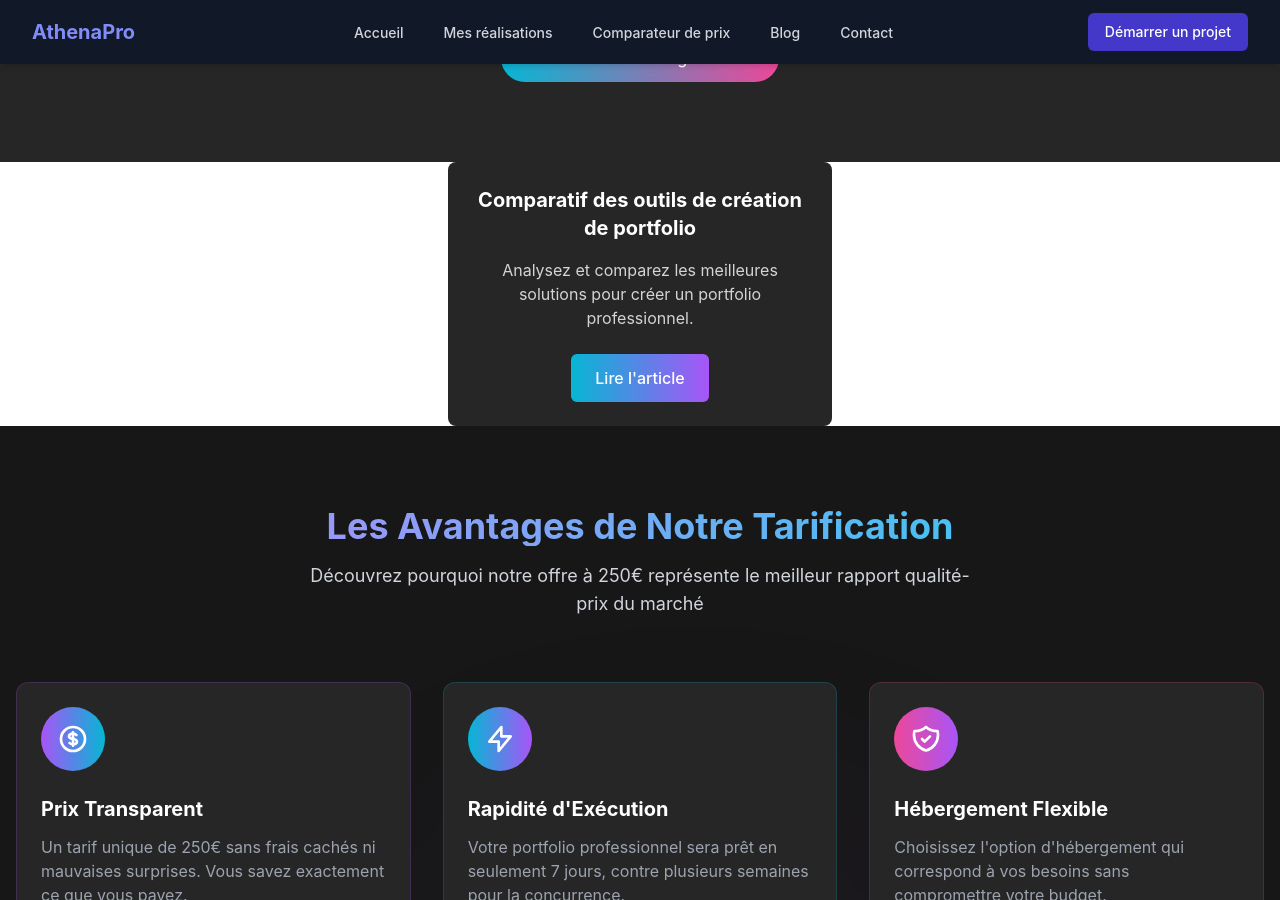
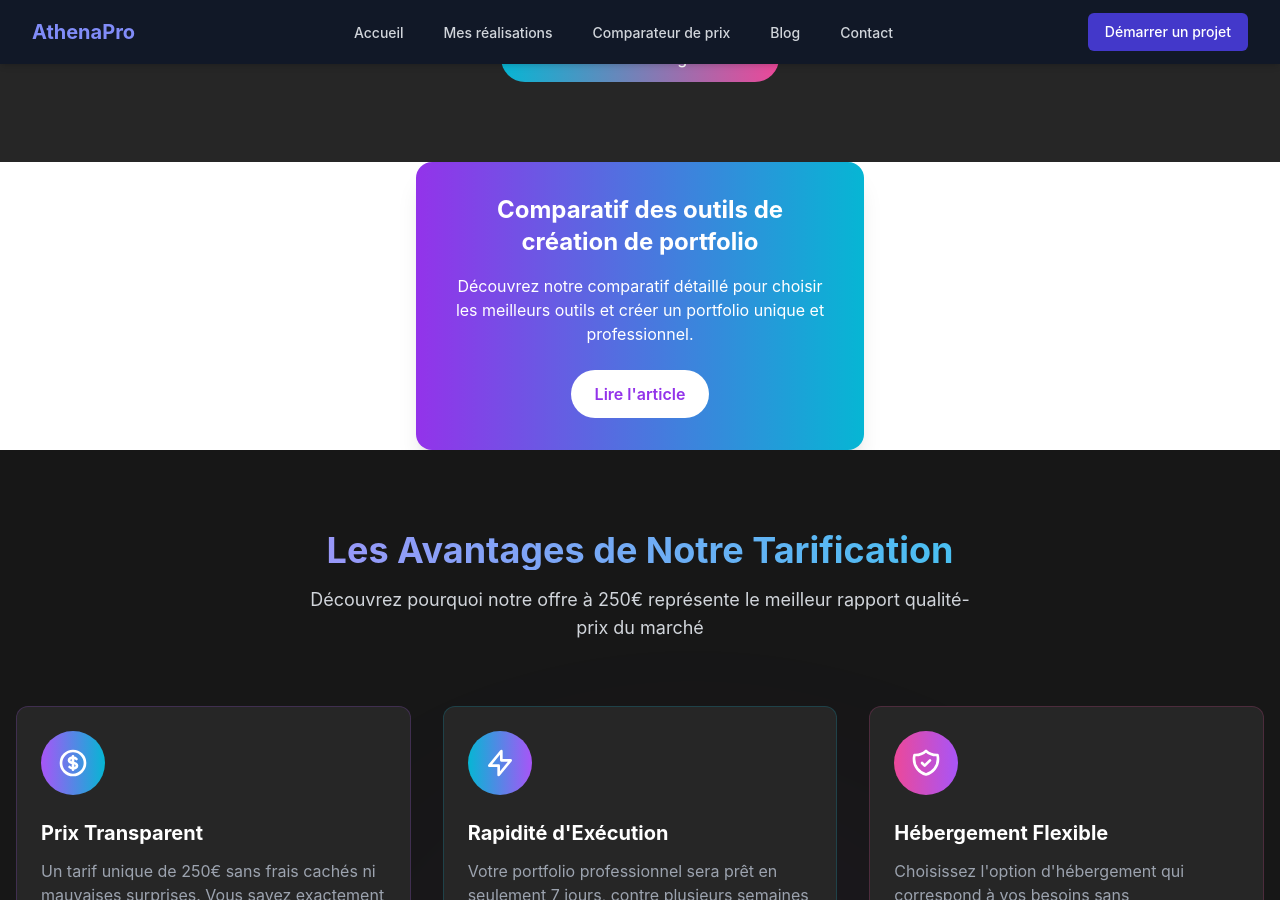
Before and after one commit to Portfolio-professionnal/AthenaPro, a Jekyll site: the page Comparatif.html, which Jekyll copies as it is, in a window 1280 px wide and 900 px high, scrolled down 4935 px. Built offline with Jekyll 4.4.1, drawn with Linux system fonts in a browser that asks for light colours; nearby versions of some CDN libraries.

Commit message:
Update Comparatif.html

```diff
--- a/Comparatif.html
+++ b/Comparatif.html
@@ -898,18 +898,21 @@
             </section>
         </div>
     </htmlCode>
-    <!-- Encart CTA : Comparatif des outils de création de portfolio -->
-<div class="max-w-sm mx-auto bg-neutral-800 p-6 rounded-lg text-center transform transition-all duration-300 hover:bg-neutral-800/80 hover:translate-y-[-5px] hover:shadow-lg group">
-  <h3 class="text-xl font-bold text-white mb-4 group-hover:text-purple-400 transition-colors duration-300">
+<!-- Encart CTA : Comparatif des outils de création de portfolio -->
+<div class="max-w-md mx-auto bg-gradient-to-r from-purple-600 to-cyan-500 rounded-2xl shadow-xl p-8 transition transform hover:-translate-y-1 hover:shadow-2xl">
+  <h3 class="text-2xl font-bold text-white text-center mb-4">
     Comparatif des outils de création de portfolio
   </h3>
-  <p class="text-neutral-300 mb-6">
-    Analysez et comparez les meilleures solutions pour créer un portfolio professionnel.
+  <p class="text-white text-center mb-6">
+    Découvrez notre comparatif détaillé pour choisir les meilleurs outils et créer un portfolio unique et professionnel.
   </p>
-  <a href="/comparatif-des-outils-de-creation-de-portfolio" class="inline-block px-6 py-3 bg-gradient-to-r from-cyan-500 to-purple-500 text-white font-medium rounded-md transition-all duration-300 hover:shadow-lg">
-    Lire l'article
-  </a>
+  <div class="flex justify-center">
+    <a href="/comparatif-des-outils-de-creation-de-portfolio" class="px-6 py-3 bg-white text-purple-600 font-semibold rounded-full transition-colors duration-300 hover:bg-gray-100">
+      Lire l'article
+    </a>
+  </div>
 </div>
+
     <htmlCode>
         <div id="root">
             <section id="avantages-prix" class="bg-neutral-900 py-20 relative overflow-hidden">
```
